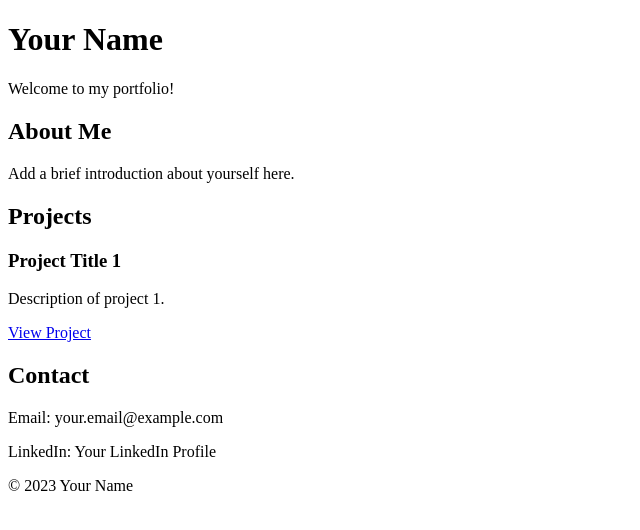
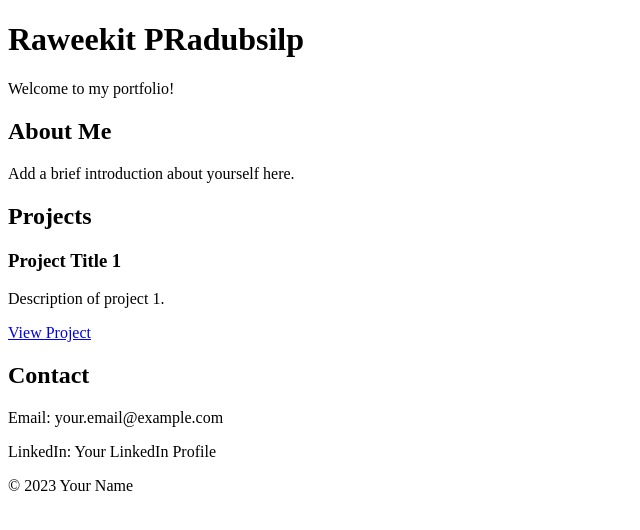
Before and after one commit to Rpradubsilp/rpradubsilp.github.io, a plain HTML site: page index.html in a window 1280 px wide. Shown: the whole page, without its empty margins (0-640 px from the left). Drawn offline with Linux system fonts and the light colour scheme.

Commit message:
Update index.html

```diff
--- a/index.html
+++ b/index.html
@@ -8,7 +8,7 @@
 </head>
 <body>
     <header>
-        <h1>Your Name</h1>
+        <h1>Raweekit PRadubsilp</h1>
         <p>Welcome to my portfolio!</p>
     </header>
 
```
